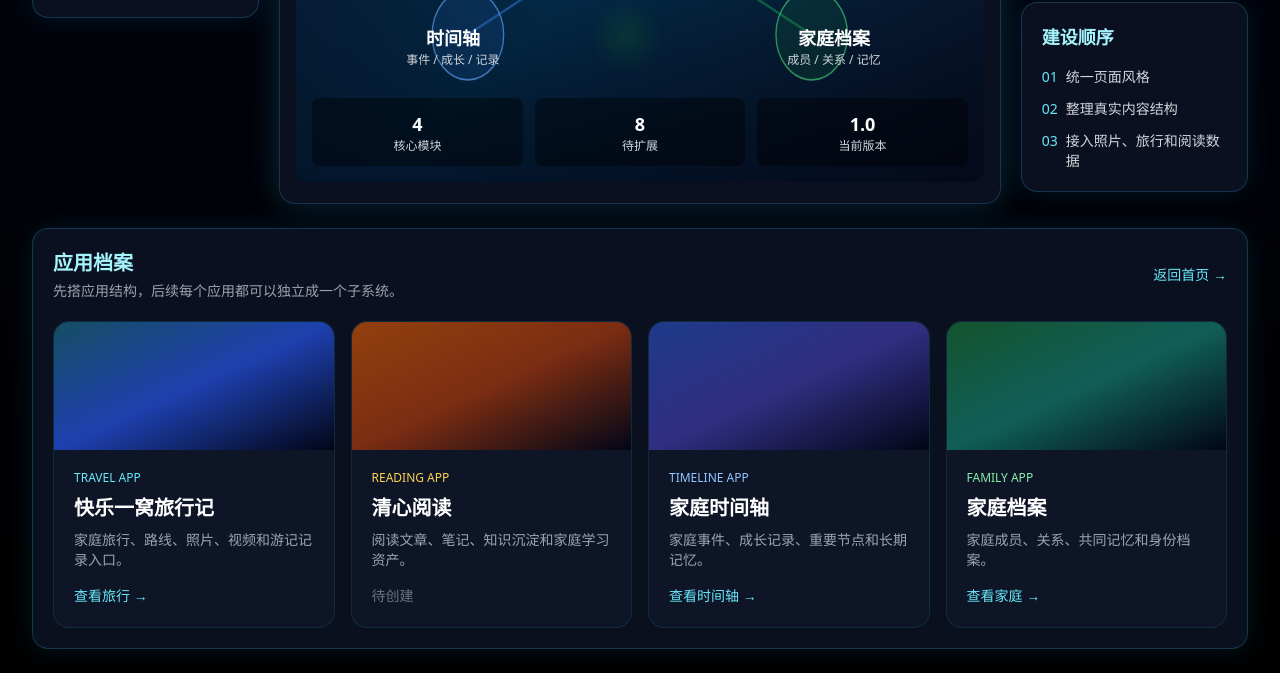
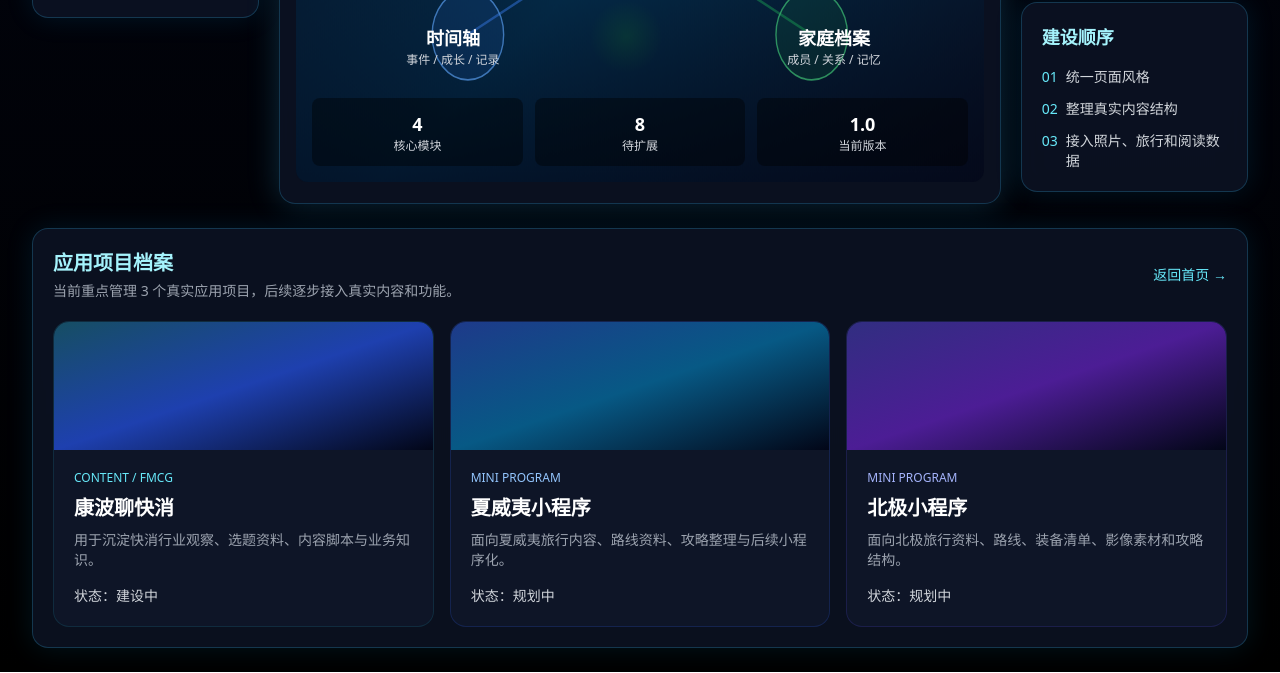
Before and after one commit to paulkang666/oneald, a website: page apps.html in a window 1280 px wide. Shown: the part 886-1559 px from the top of the page. Drawn offline with nearby package versions, Linux system fonts and the light colour scheme.

Commit message:
更新应用页项目档案

```diff
--- a/apps.html
+++ b/apps.html
@@ -363,12 +363,13 @@
     </section>
 
     <!-- 应用卡片 -->
+   <!-- 应用卡片 -->
 <section class="mt-6 glass rounded-2xl p-5">
   <div class="flex flex-col md:flex-row md:items-center md:justify-between gap-3 mb-5">
     <div>
-          <h2 class="text-xl font-bold text-cyan-200">应用档案</h2>
+      <h2 class="text-xl font-bold text-cyan-200">应用项目档案</h2>
       <p class="text-sm text-gray-400 mt-1">
-            先搭应用结构，后续每个应用都可以独立成一个子系统。
+        当前重点管理 3 个真实应用项目，后续逐步接入真实内容和功能。
       </p>
     </div>
 
@@ -377,61 +378,47 @@
     </a>
   </div>
 
-      <div class="grid grid-cols-1 md:grid-cols-2 xl:grid-cols-4 gap-4">
+  <div class="grid grid-cols-1 md:grid-cols-3 gap-4">
 
     <article class="bg-slate-900/80 rounded-2xl overflow-hidden border border-cyan-900/40">
       <div class="h-32 bg-gradient-to-br from-cyan-900 via-blue-800 to-slate-950"></div>
       <div class="p-5">
-            <div class="text-xs text-cyan-300 mb-2">TRAVEL APP</div>
-            <h3 class="text-xl font-bold">快乐一窝旅行记</h3>
+        <div class="text-xs text-cyan-300 mb-2">CONTENT / FMCG</div>
+        <h3 class="text-xl font-bold">康波聊快消</h3>
         <p class="text-sm text-gray-400 mt-2">
-              家庭旅行、路线、照片、视频和游记记录入口。
+          用于沉淀快消行业观察、选题资料、内容脚本与业务知识。
         </p>
-            <a href="travel.html" class="inline-block mt-4 text-sm text-cyan-300 hover:text-white">
-              查看旅行 →
-            </a>
+        <div class="mt-4 text-sm text-gray-300">
+          状态：建设中
+        </div>
       </div>
     </article>
 
-        <article class="bg-slate-900/80 rounded-2xl overflow-hidden border border-cyan-900/40">
-          <div class="h-32 bg-gradient-to-br from-amber-800 via-orange-900 to-slate-950"></div>
+    <article class="bg-slate-900/80 rounded-2xl overflow-hidden border border-blue-900/40">
+      <div class="h-32 bg-gradient-to-br from-blue-900 via-sky-800 to-slate-950"></div>
       <div class="p-5">
-            <div class="text-xs text-amber-300 mb-2">READING APP</div>
-            <h3 class="text-xl font-bold">清心阅读</h3>
+        <div class="text-xs text-blue-300 mb-2">MINI PROGRAM</div>
+        <h3 class="text-xl font-bold">夏威夷小程序</h3>
         <p class="text-sm text-gray-400 mt-2">
-              阅读文章、笔记、知识沉淀和家庭学习资产。
+          面向夏威夷旅行内容、路线资料、攻略整理与后续小程序化。
         </p>
-            <span class="inline-block mt-4 text-sm text-gray-500">
-              待创建
-            </span>
+        <div class="mt-4 text-sm text-gray-300">
+          状态：规划中
+        </div>
       </div>
     </article>
 
-        <article class="bg-slate-900/80 rounded-2xl overflow-hidden border border-cyan-900/40">
-          <div class="h-32 bg-gradient-to-br from-blue-900 via-indigo-900 to-slate-950"></div>
+    <article class="bg-slate-900/80 rounded-2xl overflow-hidden border border-indigo-900/40">
+      <div class="h-32 bg-gradient-to-br from-indigo-900 via-violet-900 to-slate-950"></div>
       <div class="p-5">
-            <div class="text-xs text-blue-300 mb-2">TIMELINE APP</div>
-            <h3 class="text-xl font-bold">家庭时间轴</h3>
+        <div class="text-xs text-indigo-300 mb-2">MINI PROGRAM</div>
+        <h3 class="text-xl font-bold">北极小程序</h3>
         <p class="text-sm text-gray-400 mt-2">
-              家庭事件、成长记录、重要节点和长期记忆。
+          面向北极旅行资料、路线、装备清单、影像素材和攻略结构。
         </p>
-            <a href="timeline.html" class="inline-block mt-4 text-sm text-cyan-300 hover:text-white">
-              查看时间轴 →
-            </a>
+        <div class="mt-4 text-sm text-gray-300">
+          状态：规划中
         </div>
-        </article>
-
-        <article class="bg-slate-900/80 rounded-2xl overflow-hidden border border-cyan-900/40">
-          <div class="h-32 bg-gradient-to-br from-green-900 via-teal-800 to-slate-950"></div>
-          <div class="p-5">
-            <div class="text-xs text-green-300 mb-2">FAMILY APP</div>
-            <h3 class="text-xl font-bold">家庭档案</h3>
-            <p class="text-sm text-gray-400 mt-2">
-              家庭成员、关系、共同记忆和身份档案。
-            </p>
-            <a href="family.html" class="inline-block mt-4 text-sm text-cyan-300 hover:text-white">
-              查看家庭 →
-            </a>
       </div>
     </article>
 
```
Lines whose indentation alone changed are shown as unchanged.
